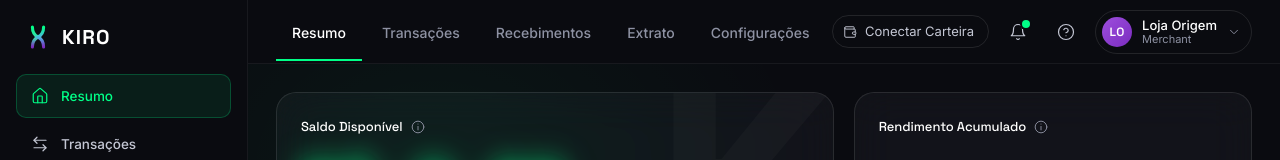
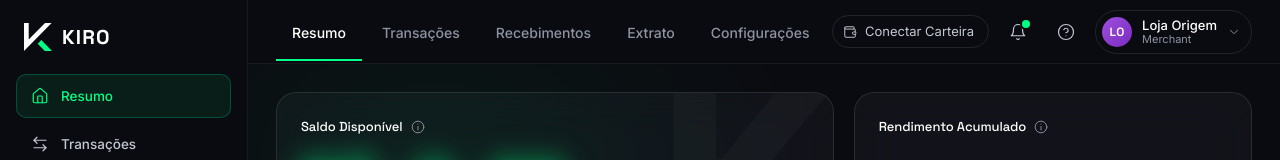
Before and after one commit to henriqueMontalione/kiro, a React (Vite) app in the folder frontend/kiro-dashboard/: page /resumo in a window 1280 px wide. Shown: the top 160 px of the page. Built offline with nearby package versions, Linux system fonts and the light colour scheme; no server answers; what @creit.tech/stellar-wallets-kit, @stellar/stellar-sdk would draw is missing.

Commit message:
Frontend: Update menu logo

```diff
--- a/frontend/kiro-dashboard/src/components/KiroLogo.tsx
+++ b/frontend/kiro-dashboard/src/components/KiroLogo.tsx
@@ -5,7 +5,7 @@
 export function KiroLogo({ size = 28, showWord = true }: { size?: number; showWord?: boolean }) {
   return (
     <span className="inline-flex items-center gap-[10px] text-[var(--fg-1)]">
-      <img src="/kiro-logo.svg" width={size} height={size} alt="" />
+      <img src="/KIRO-v1.svg" width={size} height={size} alt="" />
       {showWord && (
         <span
           className="font-display font-bold uppercase"
```
Also changed, not shown: frontend/kiro-dashboard/public/KIRO-v1.svg (added).
